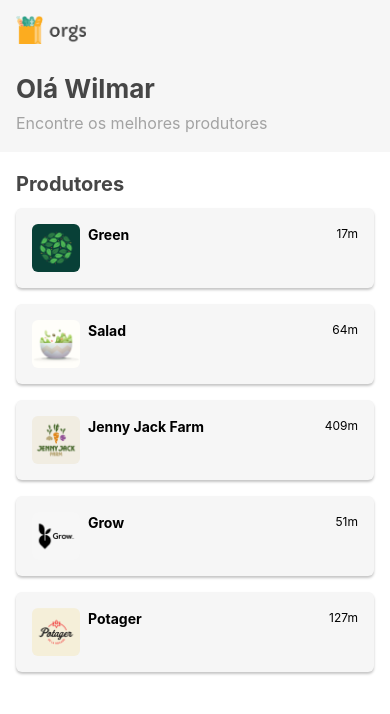
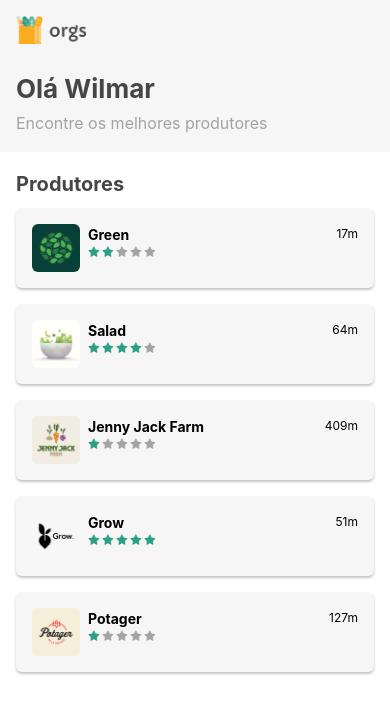
Before and after one commit to wilmarv/ECommerce_Orgs, a React Native app: screen / in a window 390 px wide. Shown: the top 714 px of the page. Built offline with nearby package versions, Linux system fonts and the light colour scheme.

Commit message:
3.5 Componente estrela criado

```diff
--- /dev/null
+++ b/src/componentes/Estrelas.tsx
@@ -0,0 +1,55 @@
+import { useState } from "react";
+import { Image, StyleSheet, Touchable, TouchableOpacity, View } from "react-native";
+
+const estrela = require("../assets/estrela.png");
+const estrelaCinza = require("../assets/estrelaCinza.png");
+
+function Estrelas({
+    quantidade: quantidadeAntiga,
+    editavel = false,
+    grande = false,
+}: any) {
+
+    const [quantidade, setQuantidade] = useState<number>(quantidadeAntiga);
+
+    const getImage = (index: number) => {
+        if (index < quantidade) {
+            return estrela;
+        }
+        else return estrelaCinza;
+    }
+
+    const RenderEstrelas = (): any => {
+        const listaEstrelas: Array<JSX.Element> = [];
+        for (let i = 0; i < 5; i++) {
+            listaEstrelas.push(
+                <TouchableOpacity
+                    key={i}
+                    disabled={!editavel}
+                    onPress={() => setQuantidade(i + 1)}
+                    children={<Image style={styles(grande).estrela} source={getImage(i)} />}
+                />
+
+            );
+        }
+        return listaEstrelas;
+    }
+
+    return (
+        <View style={styles(grande).estrelas}>
+            <RenderEstrelas />
+        </View>
+    );
+}
+export default Estrelas;
+
+const styles = (grande: boolean) => StyleSheet.create({
+    estrela: {
+        width: grande ? 36 : 12,
+        height: grande ? 36 : 12,
+        marginRight: 2
+    },
+    estrelas: {
+        flexDirection: "row"
+    }
+});
--- a/src/view/home/componentes/Produtor.tsx
+++ b/src/view/home/componentes/Produtor.tsx
@@ -1,4 +1,6 @@
-import { Image, StyleSheet, Text, View } from "react-native";
+import { useState } from "react";
+import { Image, StyleSheet, Text, TouchableOpacity, View } from "react-native";
+import Estrelas from "../../../componentes/Estrelas";
 
 interface IProdutor {
     nome: string,
@@ -8,14 +10,22 @@ interface IProdutor {
 }
 
 function Produtor({ nome, imagem, distancia, estrelas }: IProdutor) {
+
+    const [selecionado, setSelecionado] = useState<boolean>(false);
+
     return (
-        <View style={styles.cartao}>
+        <TouchableOpacity
+            onPress={() => setSelecionado(!selecionado)}
+            style={styles.cartao}>
             <Image style={styles.image} source={imagem} accessibilityLabel={nome} />
             <View style={styles.informacoes}>
-                <Text style={styles.nome}>{nome}</Text>
+                <View>
+                    <Text style={styles.nome}>{nome}</Text>
+                    <Estrelas quantidade={estrelas} editavel={selecionado} grande={selecionado} />
+                </View>
                 <Text style={styles.distancia}>{distancia}</Text>
             </View>
-        </View>
+        </TouchableOpacity>
     );
 }
 export default Produtor;
```
